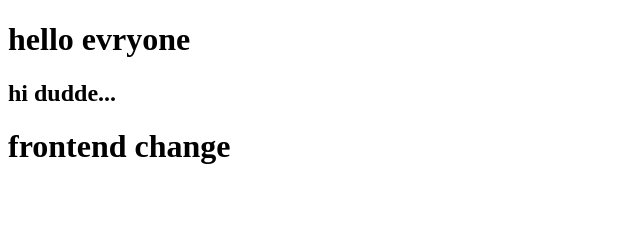
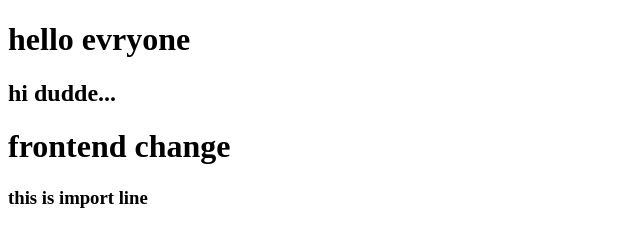
Before and after one commit to arun08-2026/project, a plain HTML site: page index.html in a window 1280 px wide. Shown: the whole page, without its empty margins (0-640 px from the left). Drawn offline with Linux system fonts and the light colour scheme.

Commit message:
!fix: change some line

```diff
--- a/index.html
+++ b/index.html
@@ -9,5 +9,6 @@
     <h1>hello evryone</h1>
     <h2>hi dudde...</h2>
     <h1>frontend change</h1>
+    <h3>this is import line</h3>
 </body>
 </html>
```
